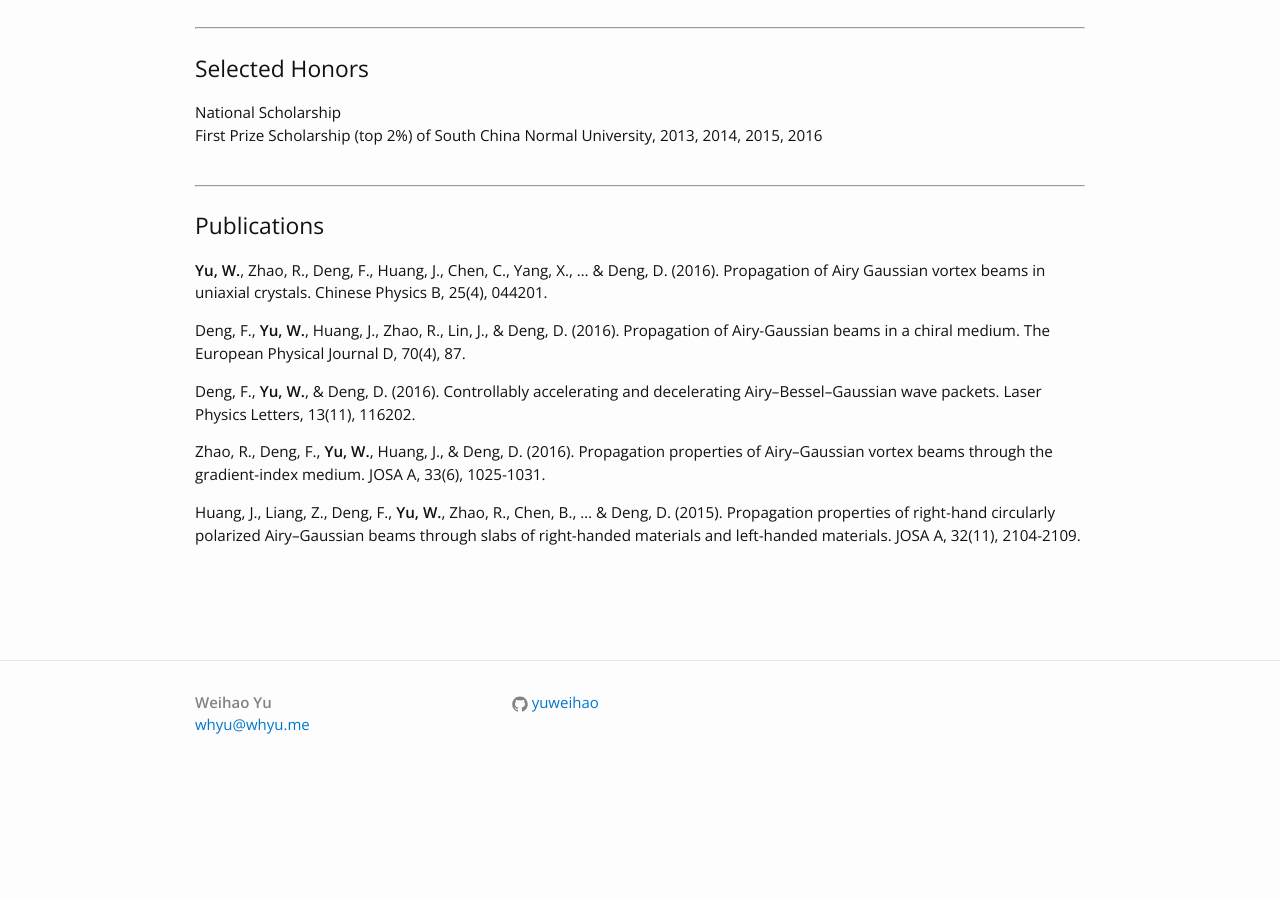
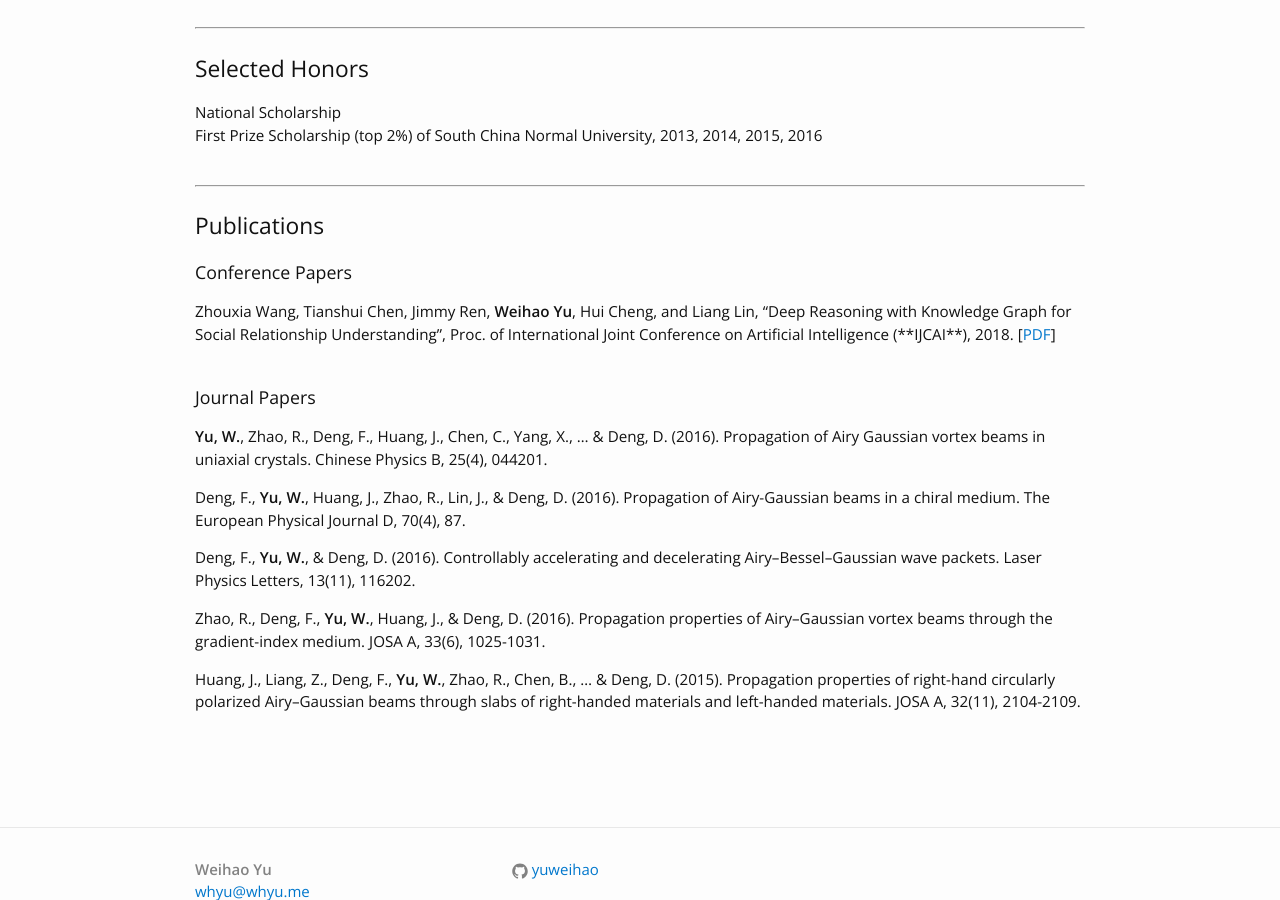
Before and after one commit to yuweihao/yuweihao.github.io, a Jekyll site: the page built from index.html, in a window 1280 px wide and 900 px high, scrolled down 847 px. Built offline with Jekyll 4.4.1, drawn with Linux system fonts in a browser that asks for light colours; before the commit the page ends 1643 px from its top, so only the background shows below that.

Commit message:
add ijcai 2018 paper

```diff
--- a/index.html
+++ b/index.html
@@ -12,7 +12,7 @@ layout: default
 <!-- <h2>Bio</h2> -->
 
 <p>
-I am now a graduate student pursuing my master’s degree in <a href="http://hcp.sysu.edu.cn/" target="_blank" rel="external">Human Cyber Physical Intelligence Integration Lab</a> at  <a href="http://www.sysu.edu.cn/" target="_blank" rel="external"> Sun Yat-sen University</a>, advised by Professor <a href="http://www.linliang.net/" target="_blank" rel="external">Liang Lin</a>.</p>
+I am now a graduate student pursuing my master’s degree in <a href="http://www.sysu-hcp.net/" target="_blank" rel="external">Human Cyber Physical Intelligence Integration Lab</a> at  <a href="http://www.sysu.edu.cn/" target="_blank" rel="external"> Sun Yat-sen University</a>, advised by Professor <a href="http://www.linliang.net/" target="_blank" rel="external">Liang Lin</a>.</p>
 <p>
 My research interests are: <br>
 Computer Vision and Machine Learning; <br>
@@ -51,6 +51,14 @@ First Prize Scholarship (top 2%) of South China Normal University, 2013, 2014, 2
 <hr>
 <br>
 <h2>Publications</h2>
+
+<h3>Conference Papers</h3>
+
+<p>Zhouxia Wang, Tianshui Chen, Jimmy Ren, <strong>Weihao Yu</strong>, Hui Cheng, and Liang Lin, “Deep Reasoning with Knowledge Graph for Social Relationship Understanding”,  Proc. of International Joint Conference on Artificial Intelligence (**IJCAI**), 2018. [<a href="https://arxiv.org/pdf/1807.00504.pdf" target="_blank" rel="external">PDF</a>]</p>
+
+<br>
+<h3>Journal Papers</h3>
+
 <p><strong>Yu, W.</strong>, Zhao, R., Deng, F., Huang, J., Chen, C., Yang, X., … &amp; Deng, D. (2016). Propagation of Airy Gaussian vortex beams in uniaxial crystals. Chinese Physics B, 25(4), 044201.</p>
 
 <p>Deng, F., <strong>Yu, W.</strong>, Huang, J., Zhao, R., Lin, J., &amp; Deng, D. (2016). Propagation of Airy-Gaussian beams in a chiral medium. The European Physical Journal D, 70(4), 87.</p>
```
Also changed, not shown: publications.md (+3 -0 lines).
